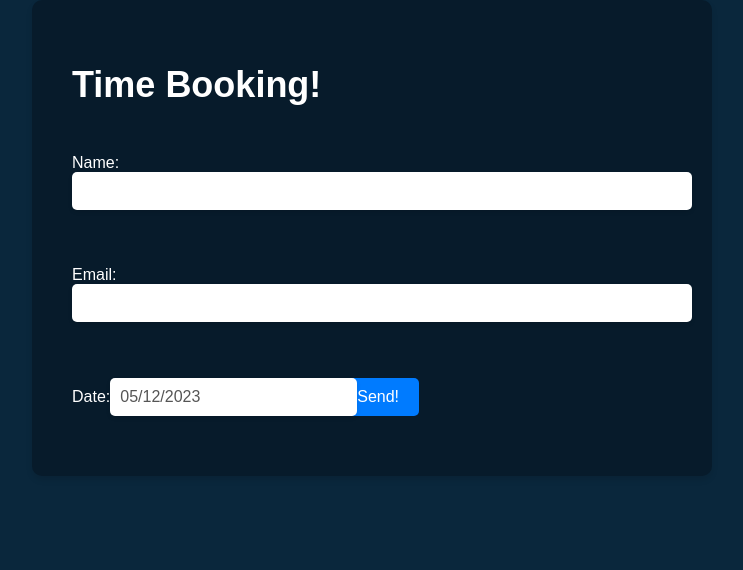
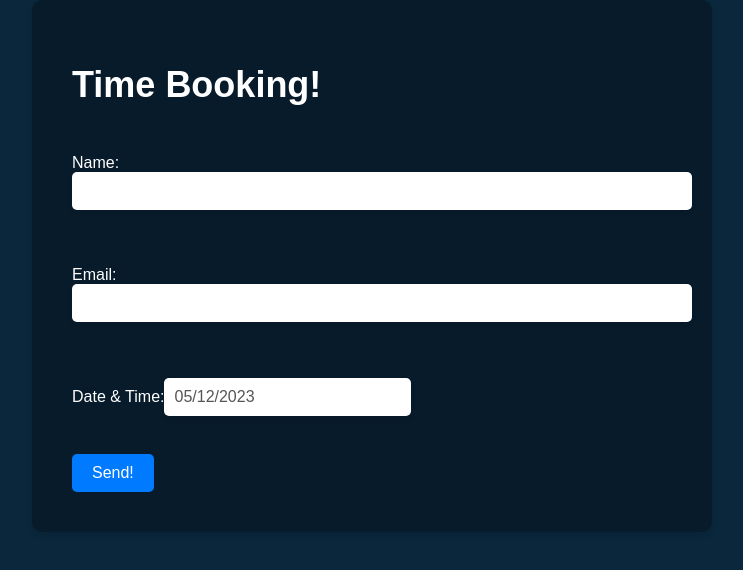
Before and after one commit to bynned/Time-Booking-System, a React (Create React App) app in the folder frontend/: page / in a window 1280 px wide. Shown: the top 570 px of the page, without its empty margins (268-1011 px from the left). Built offline with nearby package versions, Linux system fonts and the light colour scheme.

Commit message:
Added fetch on frontend

```diff
--- a/frontend/src/App.js
+++ b/frontend/src/App.js
@@ -5,28 +5,51 @@ import React, { useState } from "react";
 
 function App() {
   const [startDate, setStartDate] = useState(new Date());
+  const [name, setName] = useState("");
+  const [email, setEmail] = useState("");
+
+  const handleSubmit = (event) => {
+    event.preventDefault();
+    const data = { name, email, date: startDate };
+    fetch("http://localhost:4040/times", {
+      method: "POST",
+      headers: {
+        "Content-Type": "application/json",
+      },
+      body: JSON.stringify(data),
+    })
+      .then((response) => response.json())
+      .then((data) => {
+        console.log("Success:", data);
+      })
+      .catch((error) => {
+        console.error("Error:", error);
+      });
+  };
+
   return (
     <div className="App">
       <h1>Time Booking!</h1>
       <br />
+      <form onSubmit={handleSubmit}>
         <label>
           Name: <br />
-        <input type="text" name="name" />
+          <input type="text" name="name" value={name} onChange={(e) => setName(e.target.value)} />
         </label>
         <br />
         <br />
         <label>
           Email: <br />
-        <input type="text" name="email" />
+          <input type="text" name="email" value={email} onChange={(e) => setEmail(e.target.value)} />
         </label>
         <br />
         <br />
-      Date:
-      <DatePicker
-        selected={startDate}
-        onChange={(date) => setStartDate(date)}
-      />
-      <button>Send!</button>
+        Date & Time:
+        <DatePicker selected={startDate} showTimeSelect onChange={(date) => setStartDate(date)} />
+        <br />
+        <br />
+        <button type="submit">Send!</button>
+      </form>
     </div>
   );
 }
```
Lines whose indentation alone changed are shown as unchanged.
